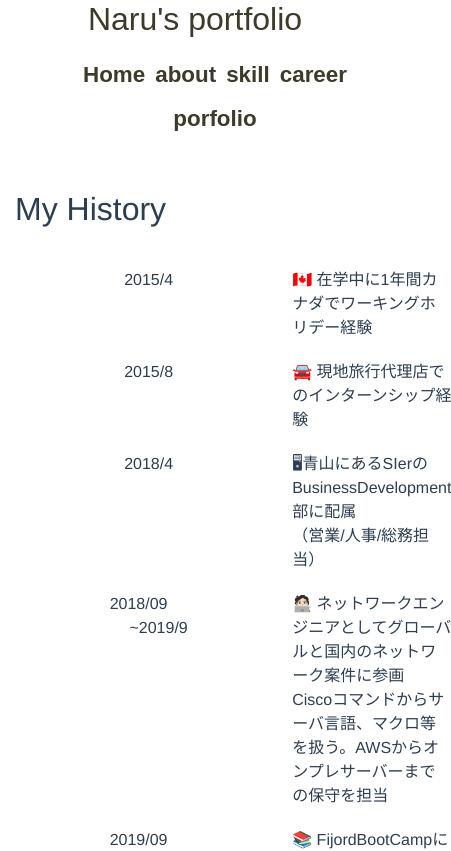
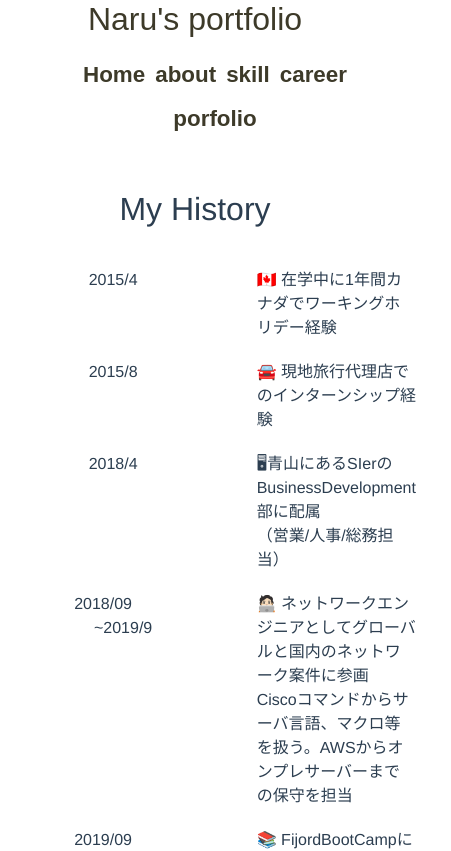
Before and after one commit to naru20181117/portfolio, a Vue app: page /career in a window 390 px wide. Shown: the top 851 px of the page, 451 px wide, since content can reach past the window. Built offline with nearby package versions, Linux system fonts and the light colour scheme; what vue-youtube would draw is missing.

Commit message:
ref: more responsive and readme

```diff
--- a/src/App.vue
+++ b/src/App.vue
@@ -117,4 +117,10 @@ export default {
     opacity: 0;
   }
 }
+
+@media only screen and (max-width: 402px) {
+  #app {
+    margin-top: 110px;
+  }
+}
 </style>
--- a/src/components/Career.vue
+++ b/src/components/Career.vue
@@ -1,7 +1,6 @@
 <template>
   <div id="careers">
-    <section class="career_section">
-      <div class="container">
+    <div class="career_section">
       <article>
         <h2 class="history_h2">My History</h2>
         <div class="history_box">
@@ -81,7 +80,6 @@
       </article>
       <youtube class="video" :video-id="videoId" />
     </div>
-    </section>
   </div>
 </template>
 
@@ -109,13 +107,16 @@ export default {
   }
   article {
     padding: 40px 0;
+    margin: 0 auto;
     .history_h2 {
-      text-align: left;
       margin-bottom: 30px;
     }
 
     .history_box {
-      padding-left: 40px;
+      // padding-left: 40px;
+      max-width: 60%;
+      display: block;
+      margin: 0 auto;
       ul {
         list-style-type: none;
         padding: 0;
@@ -157,4 +158,17 @@ export default {
     }
   }
 }
+
+@media only screen and (max-width: 768px) {
+  .career_section {
+    margin: 0 auto;
+  }
+}
+
+@media only screen and (max-width: 855px) {
+  .history_box {
+    max-width: 90% !important;
+  }
+}
+
 </style>
--- a/src/components/Home.vue
+++ b/src/components/Home.vue
@@ -71,22 +71,10 @@ export default {
 </script>
 
 <!-- Add "scoped" attribute to limit CSS to this component only -->
-<style scoped>
-hello {
+<style scoped lang="scss">
+#hello {
   margin: 50px 0;
-}
-.image {
-  vertical-align: middle;
-  margin: 0 auto;
-  padding-top: 80px;
-  width:75%;
-}
-.lp-img {
-  width: 100%;
-  max-width: 100vw;
-  height: auto;
-  align: center;
-}
+
   h3 {
     margin: 60px 0 0;
   }
@@ -101,14 +89,24 @@ li {
   .form{
     margin: 0 auto;
   }
-.card-body{
-}
   a {
     color: #42b983;
   }
   p {
     margin: 6px;
     text-align: middle;
+  }
+  .image {
+    vertical-align: middle;
+    margin: 0 auto;
+    padding-top: 80px;
+    width:75%;
+    .lp-img {
+      width: 100%;
+      max-width: 100vw;
+      height: auto;
+      align: center;
+    }
   }
   .about_vue {
     margin: 0 auto;
@@ -119,8 +117,6 @@ p {
     p {
       vertical-align: middle;
       margin-bottom: 0;
-  }
-}
       .vue_icon::before {
         content: "";
         background-image: url("../assets/img/vue-js.svg");
@@ -130,19 +126,23 @@ p {
         background-size: contain;
         vertical-align: middle;
       }
+    }
+  }
   .situation {
     max-width: 800px;
     margin: 0 auto;
     padding: 40px;
-}
     .situation-title {
       margin: 30px;
     }
+  }
+
   .contact_form {
     margin: 30px;
-}
     .collapse_bottom {
       background-color: orange;
       font-size: 1.5rem;
     }
+  }
+}
 </style>
```
Also changed, not shown: 1 other file (tests, documents, lock files or other folders). Lines whose indentation alone changed are shown as unchanged.
